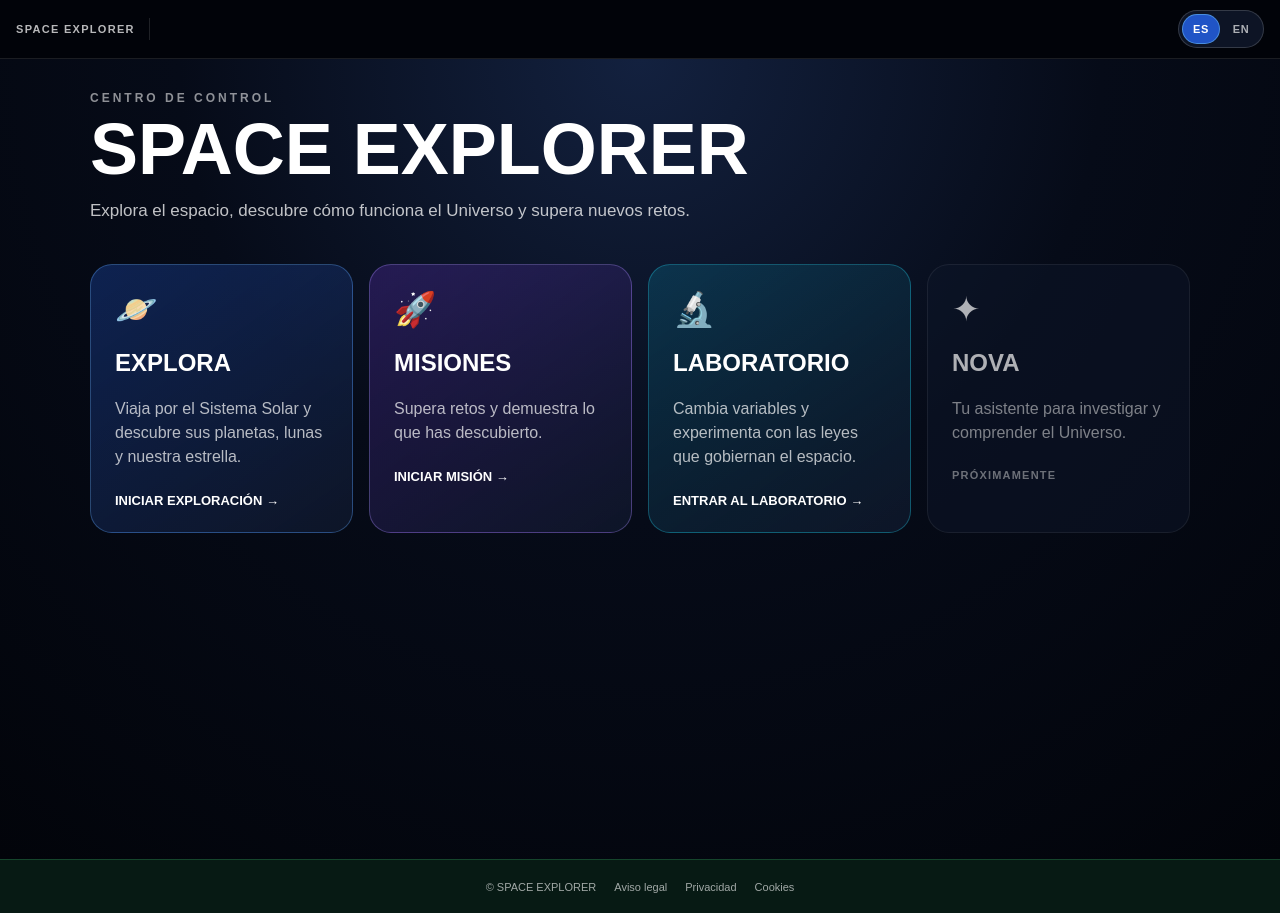
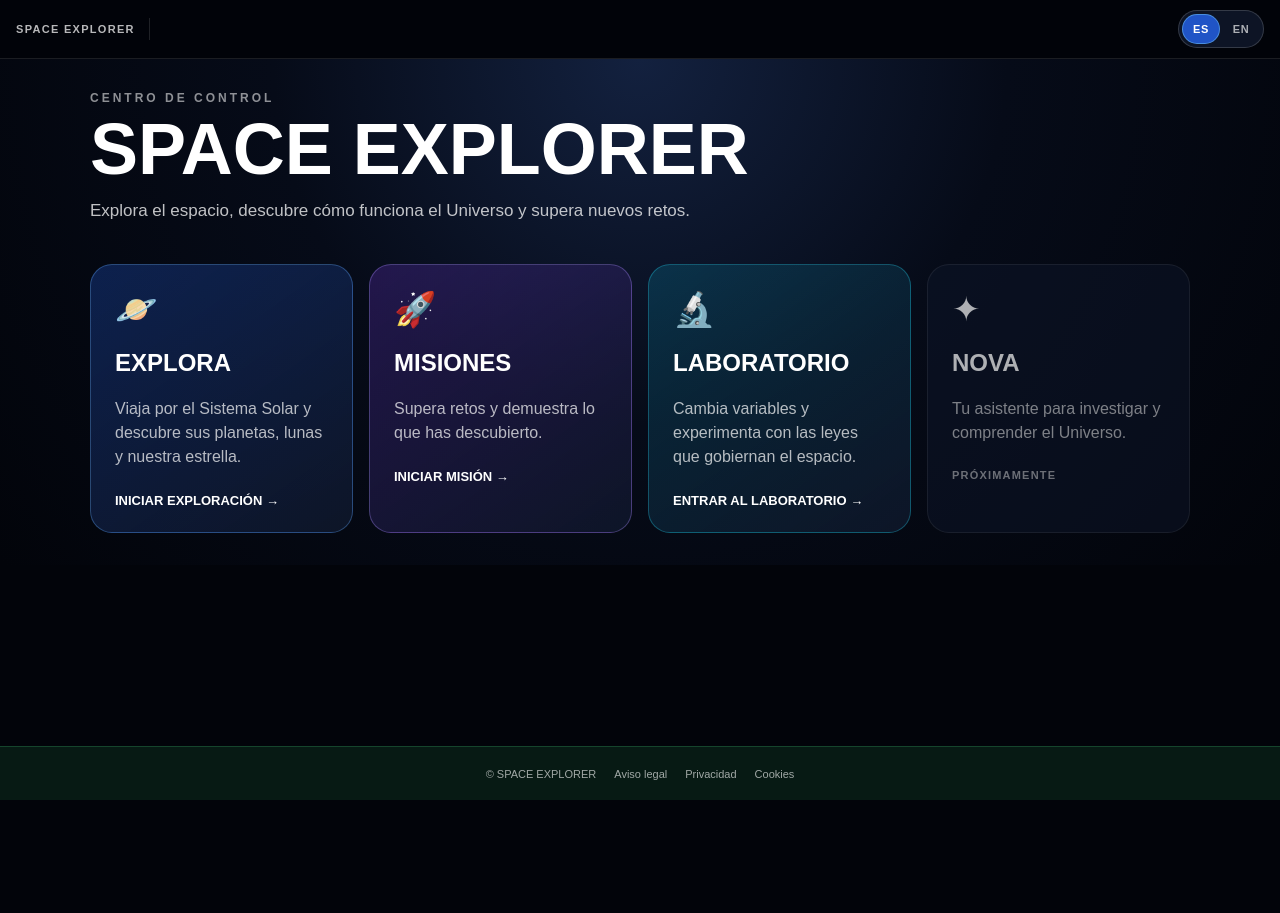
Before and after one commit to Nacho12PIA/space-explorer, a Next.js app: page / in a window 1280 px wide. After the commit the page ends 800 px from the top, so only its background shows below. Built offline with nearby package versions, Linux system fonts and the light colour scheme.

Commit message:
Integra Home con footer global

```diff
--- a/app/page.js
+++ b/app/page.js
@@ -4,9 +4,7 @@ export default function Home() {
   return (
     <main
       style={{
-        height: "100vh",
-        overflowY: "auto",
-        WebkitOverflowScrolling: "touch",
+        minHeight: "100%",
         boxSizing: "border-box",
         background:
           "radial-gradient(circle at top, #13213f 0%, #060b18 45%, #02040a 100%)",
```
